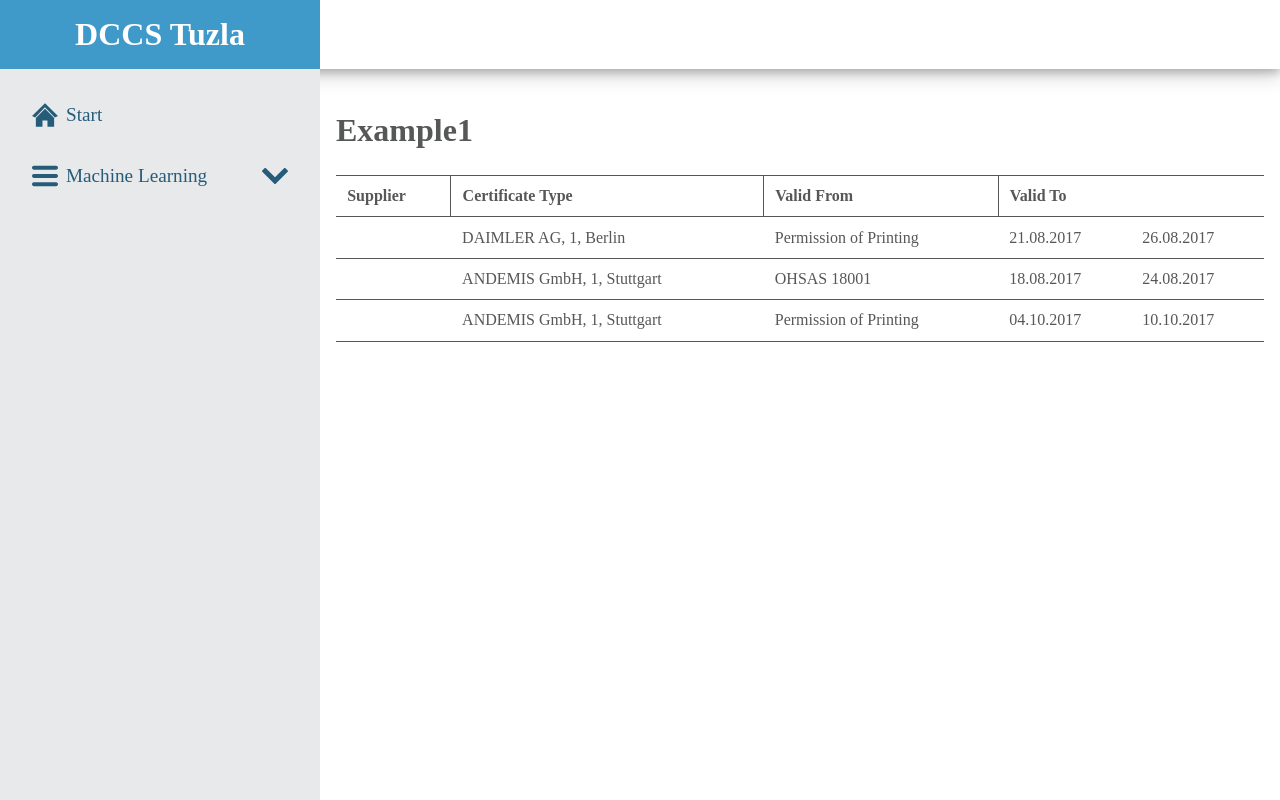
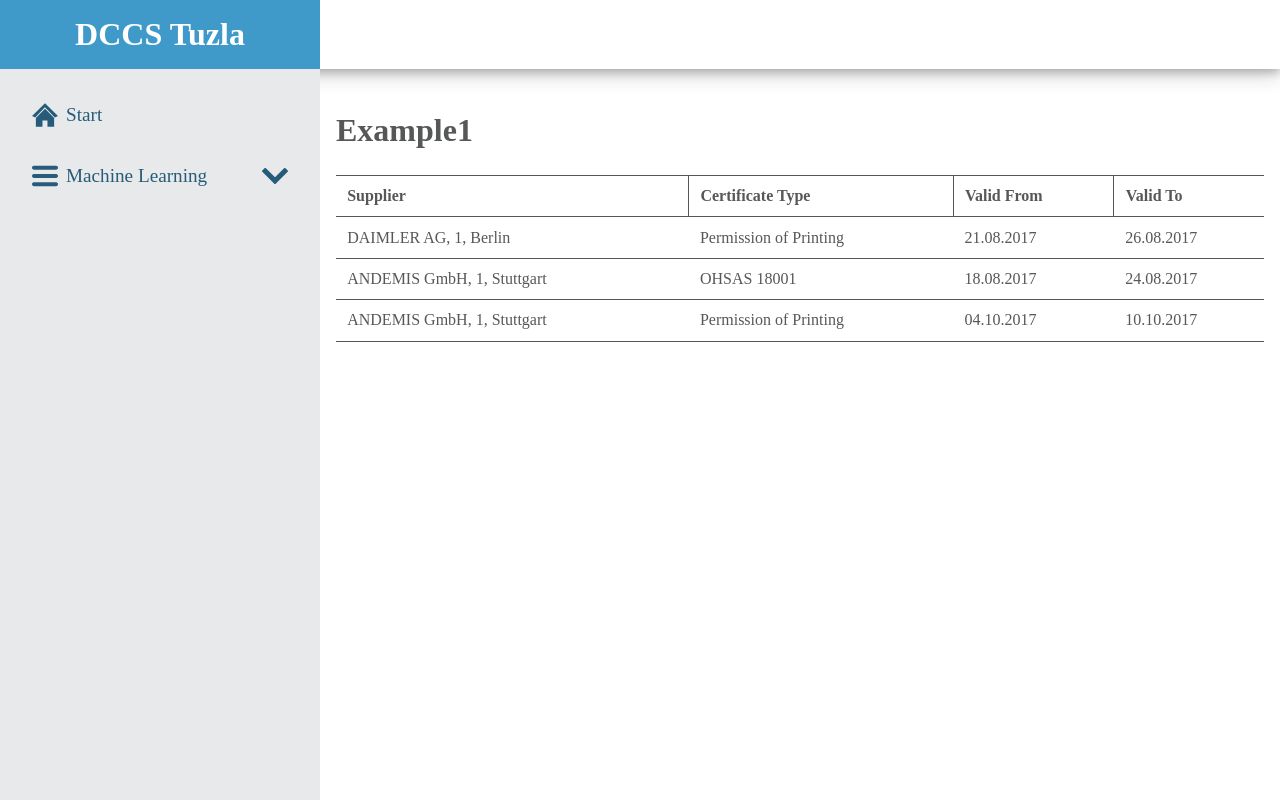
Before and after one commit to levy002/certificate-manager--Levy, a React app: page /machineLearning/Example1/certificates in a window 1280 px wide. Built offline with nearby package versions, Linux system fonts and the light colour scheme.

Commit message:
task1-KAN-42 remove the empty table row

```diff
--- a/src/components/certificates/CertificateTable.tsx
+++ b/src/components/certificates/CertificateTable.tsx
@@ -33,7 +33,6 @@ const CertificatesTable: React.FC<CertificateTableProps> = ({ name, certificates
               {
                 certificates.map((certificate, index) => (
                   <tr key={index} className="table__row">
-                    <td className="table__cell"></td>
                     <td className="table__cell">{certificate.supplier}</td>
                     <td className="table__cell">{certificate.certificateType}</td>
                     <td className="table__cell">{certificate.validFrom}</td>
```
